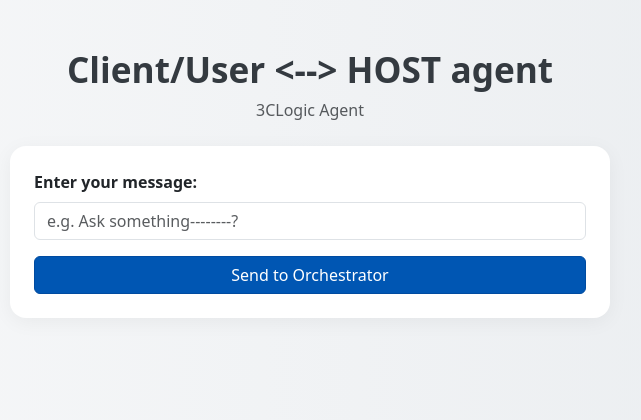
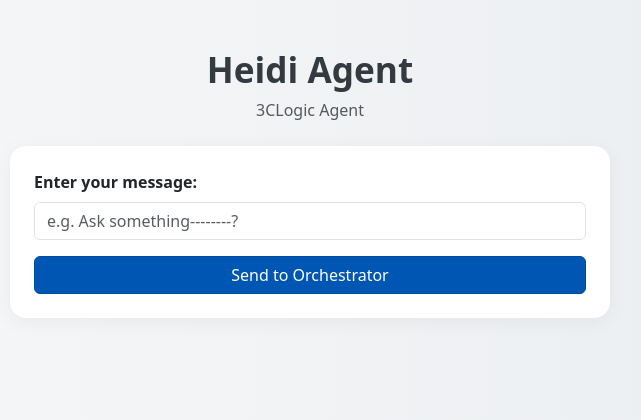
Before and after one commit to sravankumar-mode/a2a-test-client, a Flask app: page / in a window 1280 px wide. Shown: the top 420 px of the page, without its empty margins (330-971 px from the left). Run offline with Flask 3, Linux system fonts and the light colour scheme.

Commit message:
Update index.html

```diff
--- a/templates/index.html
+++ b/templates/index.html
@@ -43,7 +43,7 @@
     <div class="container d-flex flex-column justify-content-center align-items-center py-5">
         <div class="w-100" style="max-width: 600px;">
             <div class="text-center mb-4">
-                <h1 class="header-title">Client/User <--> HOST agent</h1>
+                <h1 class="header-title">Heidi Agent</h1>
                 <p class="text-muted">3CLogic Agent</p>
             </div>
 
```
